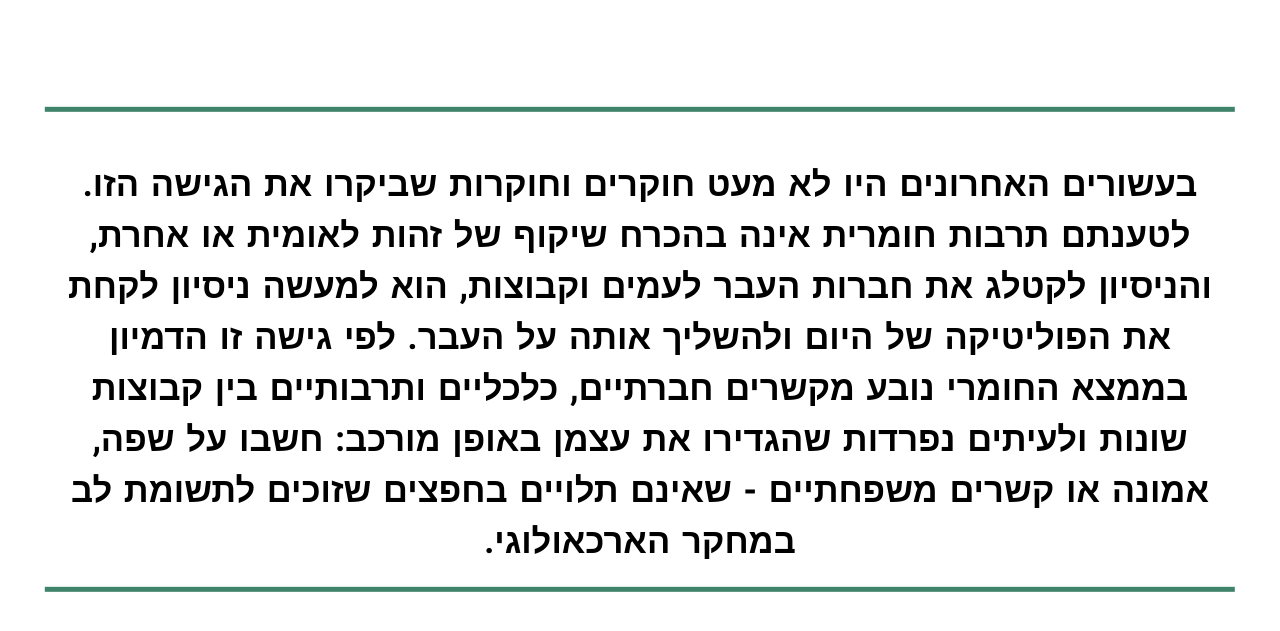
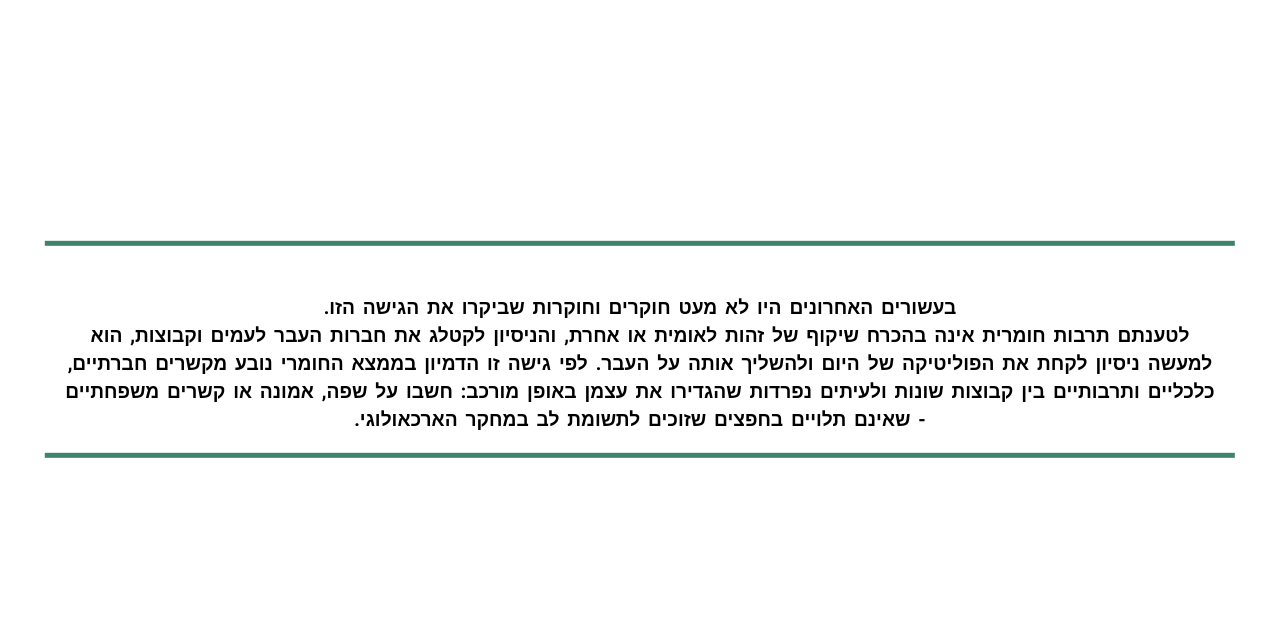
Before and after one commit to tauonlinecourses/archaeology, a plain HTML site: page Lesson1_1/Index.html in a window 1280 px wide. Shown: the part 3769-4400 px from the top of the page. Drawn offline with Linux system fonts and the light colour scheme.

Commit message:
shrinking lowest text section

```diff
--- a/Lesson1_1/Index.html
+++ b/Lesson1_1/Index.html
@@ -120,7 +120,7 @@
             class="centerBox BoxTopBorder BoxBottomBorder textCenter paddingAll aniType-Blur have-scroll-animation" style="width: 90%;">
 
             <br />
-            <strong class="bigFont">
+            <strong>
                 בעשורים האחרונים היו לא מעט חוקרים וחוקרות שביקרו את הגישה הזו.<br>
                 לטענתם תרבות חומרית אינה בהכרח שיקוף של זהות לאומית או אחרת, והניסיון לקטלג את חברות העבר לעמים וקבוצות, הוא למעשה ניסיון לקחת את הפוליטיקה של היום ולהשליך אותה על העבר. לפי גישה זו הדמיון בממצא החומרי נובע מקשרים חברתיים, כלכליים ותרבותיים בין קבוצות שונות ולעיתים נפרדות שהגדירו את עצמן באופן מורכב: חשבו על שפה, אמונה או קשרים משפחתיים - שאינם תלויים בחפצים שזוכים לתשומת לב במחקר הארכאולוגי.
             </strong>
```
